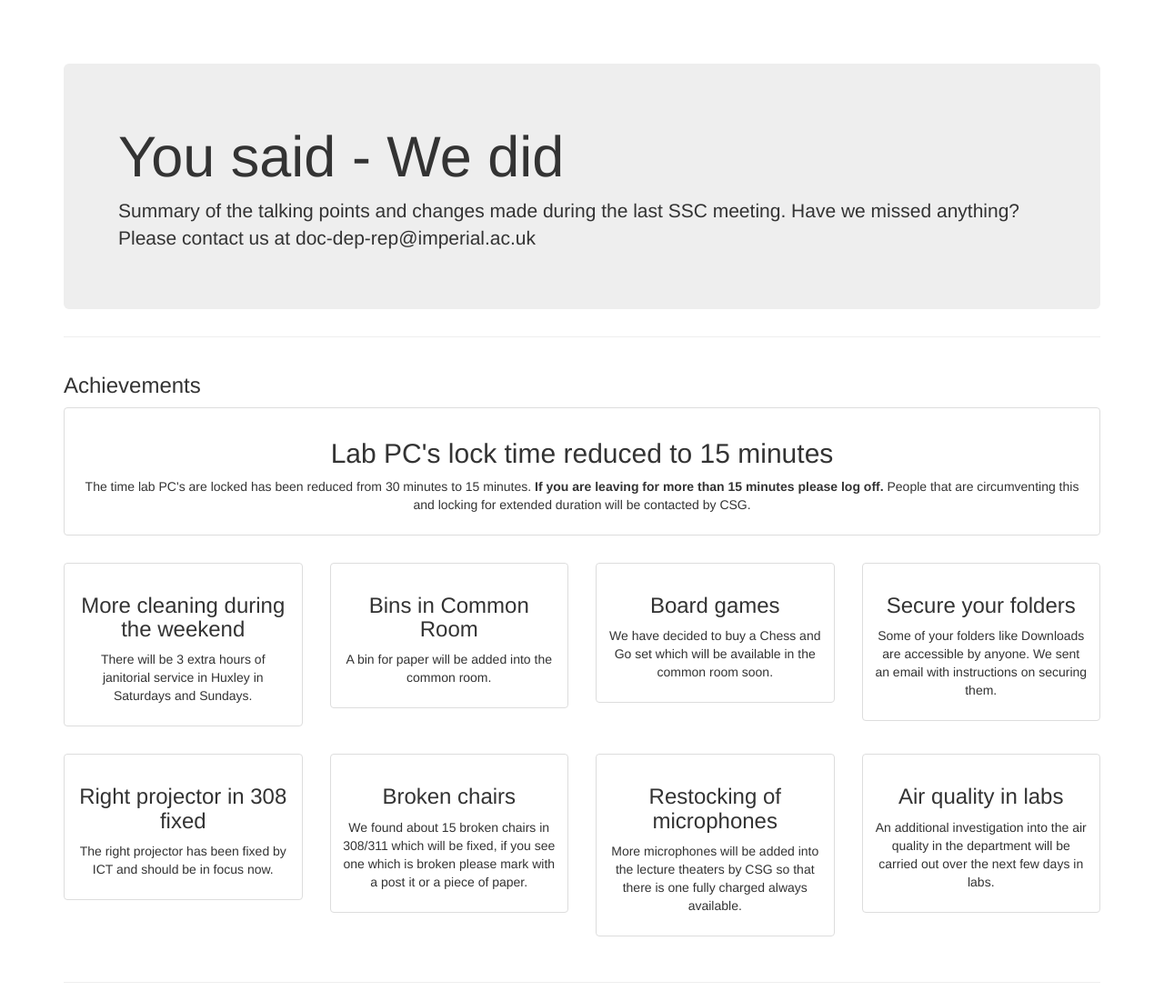
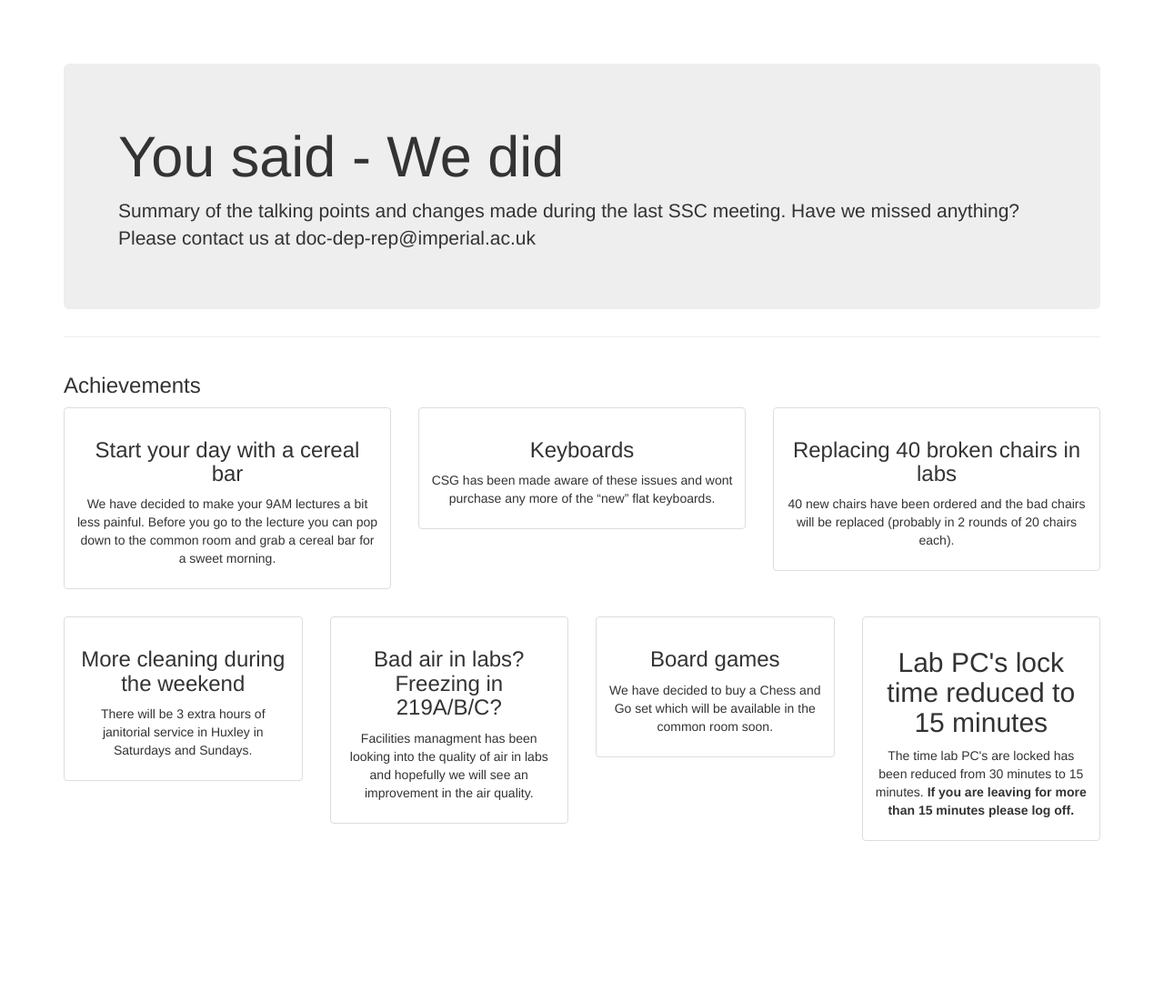
Before and after one commit to martinzlocha/reppage, a plain HTML site: page index.html in a window 1280 px wide. Shown: the whole page at 91% size. After the commit the page ends 955 px from the top, so only its background shows below. Drawn offline with Linux system fonts and the light colour scheme.

Commit message:
Updated page with latest information

```diff
--- a/index.html
+++ b/index.html
@@ -49,12 +49,29 @@
 
         <!-- Page Features -->
         <div class="row text-center">
-            <div class="col-md-12 col-sm-12 hero-feature">
+			<div class="col-md-4 col-sm-12 hero-feature">
                 <div class="thumbnail">
                     <div class="caption">
-                        <h2>Lab PC's lock time reduced to 15 minutes</h2>
-                        <p>The time lab PC's are locked has been reduced from 30 minutes to 15 minutes. <b>If you are leaving for more than 15 minutes please log off.</b>
-                           People that are circumventing this and locking for extended duration will be contacted by CSG.</p>
+                        <h3>Start your day with a cereal bar</h3>
+                        <p>We have decided to make your 9AM lectures a bit less painful. Before you go to the lecture you can pop down to the common room and grab a cereal bar for a sweet morning.</p>
+                    </div>
+                </div>
+            </div>
+
+			<div class="col-md-4 col-sm-2 hero-feature">
+                <div class="thumbnail">
+                    <div class="caption">
+                        <h3>Keyboards</h3>
+                        <p>CSG has been made aware of these issues and wont purchase any more of the “new” flat keyboards.</p>
+                    </div>
+                </div>
+            </div>
+
+			<div class="col-md-4 col-sm-12 hero-feature">
+                <div class="thumbnail">
+                    <div class="caption">
+                        <h3>Replacing 40 broken chairs in labs</h3>
+                        <p>40 new chairs have been ordered and the bad chairs will be replaced (probably in 2 rounds of 20 chairs each).</p>
                     </div>
                 </div>
             </div>
@@ -73,8 +90,8 @@
             <div class="col-md-3 col-sm-6 hero-feature">
                 <div class="thumbnail">
                     <div class="caption">
-                        <h3>Bins in Common Room</h3>
-                        <p>A bin for paper will be added into the common room.</p>
+                        <h3>Bad air in labs? Freezing in 219A/B/C?</h3>
+                        <p>Facilities managment has been looking into the quality of air in labs and hopefully we will see an improvement in the air quality.</p>
                     </div>
                 </div>
             </div>
@@ -88,58 +105,16 @@
                 </div>
             </div>
 
-            <div class="col-md-3 col-sm-6 hero-feature">
+			<div class="col-md-3 col-sm-6 hero-feature">
                 <div class="thumbnail">
                     <div class="caption">
-                        <h3>Secure your folders</h3>
-                        <p>Some of your folders like Downloads are accessible by anyone. We sent an email with instructions on securing them.</p>
+                        <h2>Lab PC's lock time reduced to 15 minutes</h2>
+                        <p>The time lab PC's are locked has been reduced from 30 minutes to 15 minutes. <b>If you are leaving for more than 15 minutes please log off.</b></p>
                     </div>
                 </div>
             </div>
         </div>
-
-	<div class="row text-center">
-            <div class="col-md-3 col-sm-6 hero-feature">
-                <div class="thumbnail">
-                    <div class="caption">
-                        <h3>Right projector in 308 fixed</h3>
-                        <p>The right projector has been fixed by ICT and should be in focus now.</p>
-                    </div>
-                </div>
-            </div>
-
-            <div class="col-md-3 col-sm-6 hero-feature">
-                <div class="thumbnail">
-                    <div class="caption">
-                        <h3>Broken chairs</h3>
-                        <p>We found about 15 broken chairs in 308/311 which will be fixed, if you see one which is broken please mark with a post it or a piece of paper.</p>
-                    </div>
-                </div>
-            </div>
-
-			<div class="col-md-3 col-sm-6 hero-feature">
-                <div class="thumbnail">
-                    <div class="caption">
-                        <h3>Restocking of microphones</h3>
-                        <p>More microphones will be added into the lecture theaters by CSG so that there is one fully charged always available.</p>
-                    </div>
-                </div>
-            </div>
-
-			<div class="col-md-3 col-sm-6 hero-feature">
-                <div class="thumbnail">
-                    <div class="caption">
-                        <h3>Air quality in labs</h3>
-                        <p>An additional investigation into the air quality in the department will be carried out over the next few days in labs.</p>
-                    </div>
-                </div>
-            </div>
-        </div>
-        <!-- /.row -->
-
-        <hr>
-
-    </div>
+	</div>
     <!-- /.container -->
 
     <!-- jQuery -->
```
